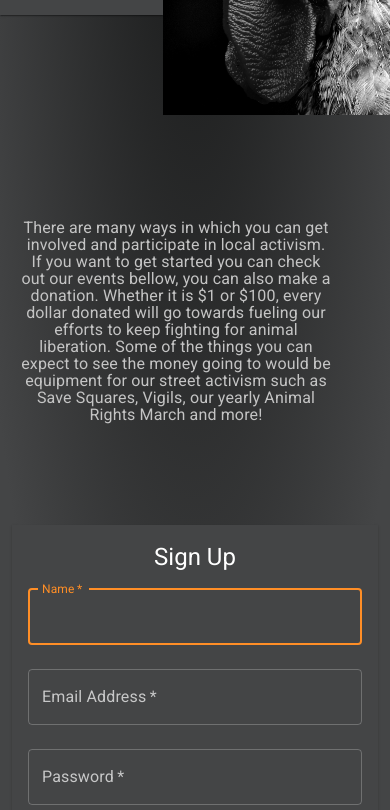
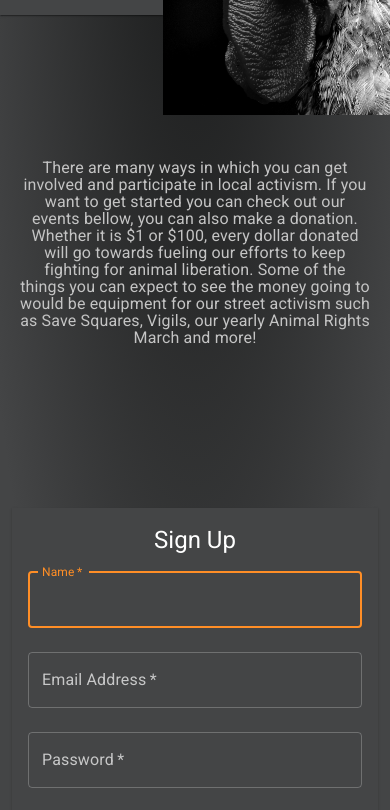
Before and after one commit to santu14/Atlanta-Animal-Activists, a React (Create React App) app in the folder client/: page / in a window 390 px wide. Shown: the part 1020-1830 px from the top of the page. Built offline with nearby package versions, Linux system fonts and the light colour scheme; no server answers.

Commit message:
responsive participate section

```diff
--- a/client/src/components/Participate.js
+++ b/client/src/components/Participate.js
@@ -1,5 +1,5 @@
 import React from 'react';
-import { Typography, Grid, Paper } from "@material-ui/core";
+import { Typography, Grid, Paper, Hidden } from "@material-ui/core";
 import useStyles from "../components/Styles";
 import Chx from './assets/img/chx.jpg'
 
@@ -18,6 +18,11 @@ const Participate = () => {
                         <Typography className={classes.partTitle}>
                             Get Involved
                         </Typography>
+                        <Hidden xsDown>
+                        <Typography item  className={classes.partText}>
+                    There are many ways in which you can get involved and participate in local activism. If you want to get started you can check out our events bellow, you can also make a donation. Whether it is $1 or $100, every dollar donated will go towards fueling our efforts to keep fighting for animal liberation. Some of the things you can expect to see the money going to would be equipment for our street activism such as Save Squares, Vigils, our yearly Animal Rights March and more!
+                    </Typography>
+                    </Hidden>
                     <Grid item className={classes.partLine2}/>
 
                     </Paper>
@@ -25,12 +30,13 @@ const Participate = () => {
                 <Grid item xs={7} sm={5}>
                 <img className={classes.chx} src={Chx} alt='chicken'/>
                 </Grid>
-
-                <Grid item xs={12} sm={7}  >
+                <Hidden smUp>
+                <Grid item xs={12} >
                 <Typography item  className={classes.partText}>
                     There are many ways in which you can get involved and participate in local activism. If you want to get started you can check out our events bellow, you can also make a donation. Whether it is $1 or $100, every dollar donated will go towards fueling our efforts to keep fighting for animal liberation. Some of the things you can expect to see the money going to would be equipment for our street activism such as Save Squares, Vigils, our yearly Animal Rights March and more!
                     </Typography>
                 </Grid>
+                </Hidden>
 
 
 
--- a/client/src/components/Styles.js
+++ b/client/src/components/Styles.js
@@ -156,18 +156,11 @@ const useStyles = makeStyles(() => ({
       fontSize: "16px",
       lineHeight: "17px",
       top: '75px',
-
     },
     [theme.breakpoints.down("xs")]: {
-      // paddingLeft:'50px',
-      // paddingRight:'50px',
       top: '30px',
       alignItems: 'center',
-
-
     },
-
-
   },
   // --------------  Participate ------------------------------
   partCont: {
@@ -177,19 +170,13 @@ const useStyles = makeStyles(() => ({
   },
   partPaper: {
     backgroundColor: "#444546",
-
     textAlign: "center",
-    height: '607px',
+    height: '507px',
     width: '100%',
     marginTop: '80px',
     borderRadius: '0',
 
-    [theme.breakpoints.down("md")]: {
-      height: "400px",
-
-    },
     [theme.breakpoints.down("sm")]: {
-      height: "400px",
       marginTop: '20px',
     },
     [theme.breakpoints.down("xs")]: {
@@ -228,10 +215,9 @@ const useStyles = makeStyles(() => ({
     fontSize: '18px',
     display: 'flex',
     color: '#C4C4C4',
-    bottom:'80px',
-    //  paddingLeft:'50px',
-    //  paddingRight:'50px',
+    top: '50px',
     padding: '20px',
+
 
     [theme.breakpoints.down("md")]: {
       fontSize: "16px",
@@ -240,16 +226,9 @@ const useStyles = makeStyles(() => ({
 
     },
     [theme.breakpoints.down("xs")]: {
-
-      width: '80vw',
       height: '250%',
-      top: '80px',
-
-
-
-
+      top: '20px',
     },
-
 
   },
   partLine: {
@@ -264,12 +243,12 @@ const useStyles = makeStyles(() => ({
     alignSelf: 'right',
     left: '350px',
     position: 'relative',
-    top: '380px',
+    top: '50%',
     width: '100%',
+
     [theme.breakpoints.down("sm")]: {
       width: '0',
-    },
-
+       },
 
   },
 
```
Also changed, not shown: 1 other file (tests, documents, lock files or other folders).
